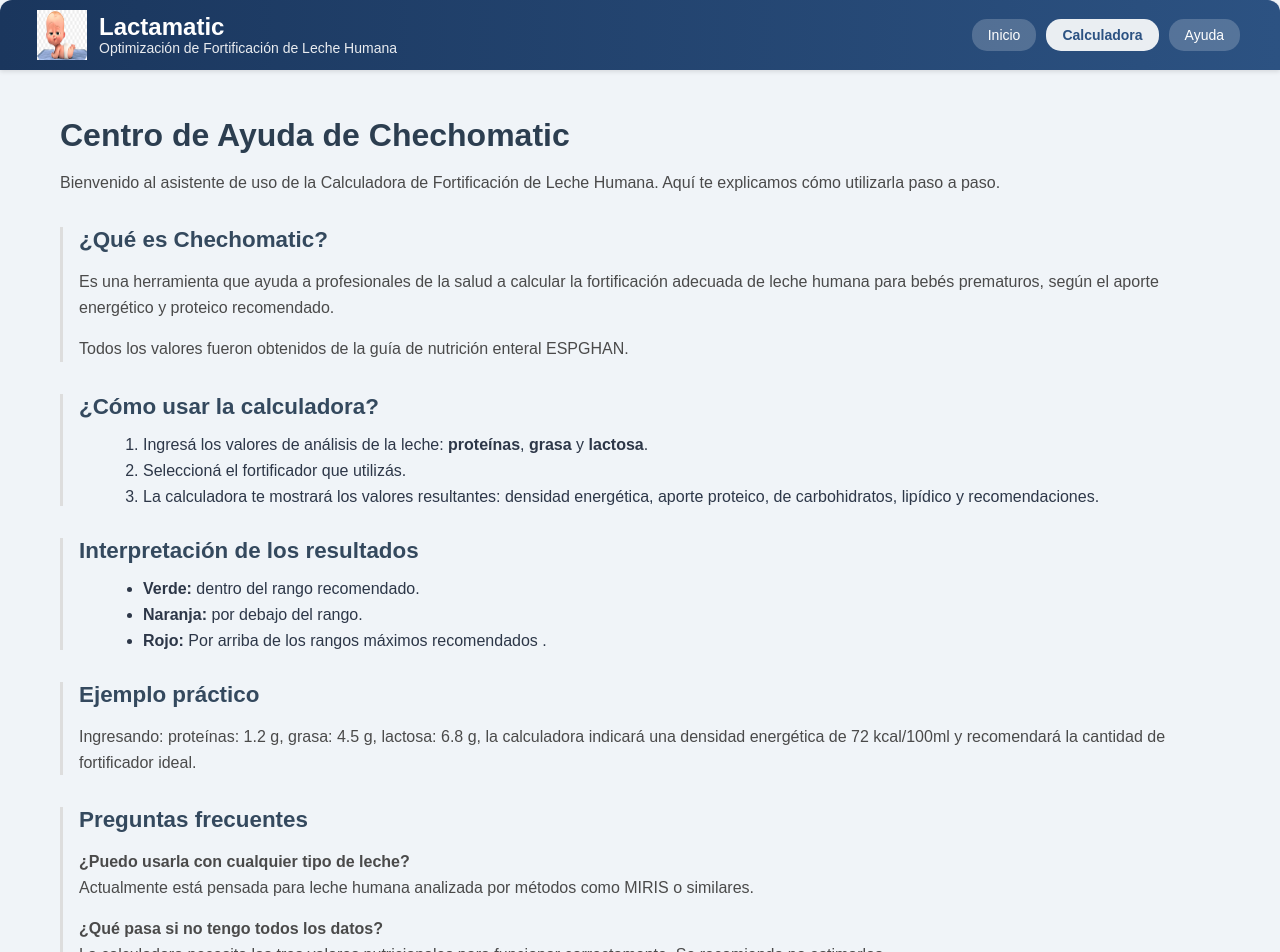
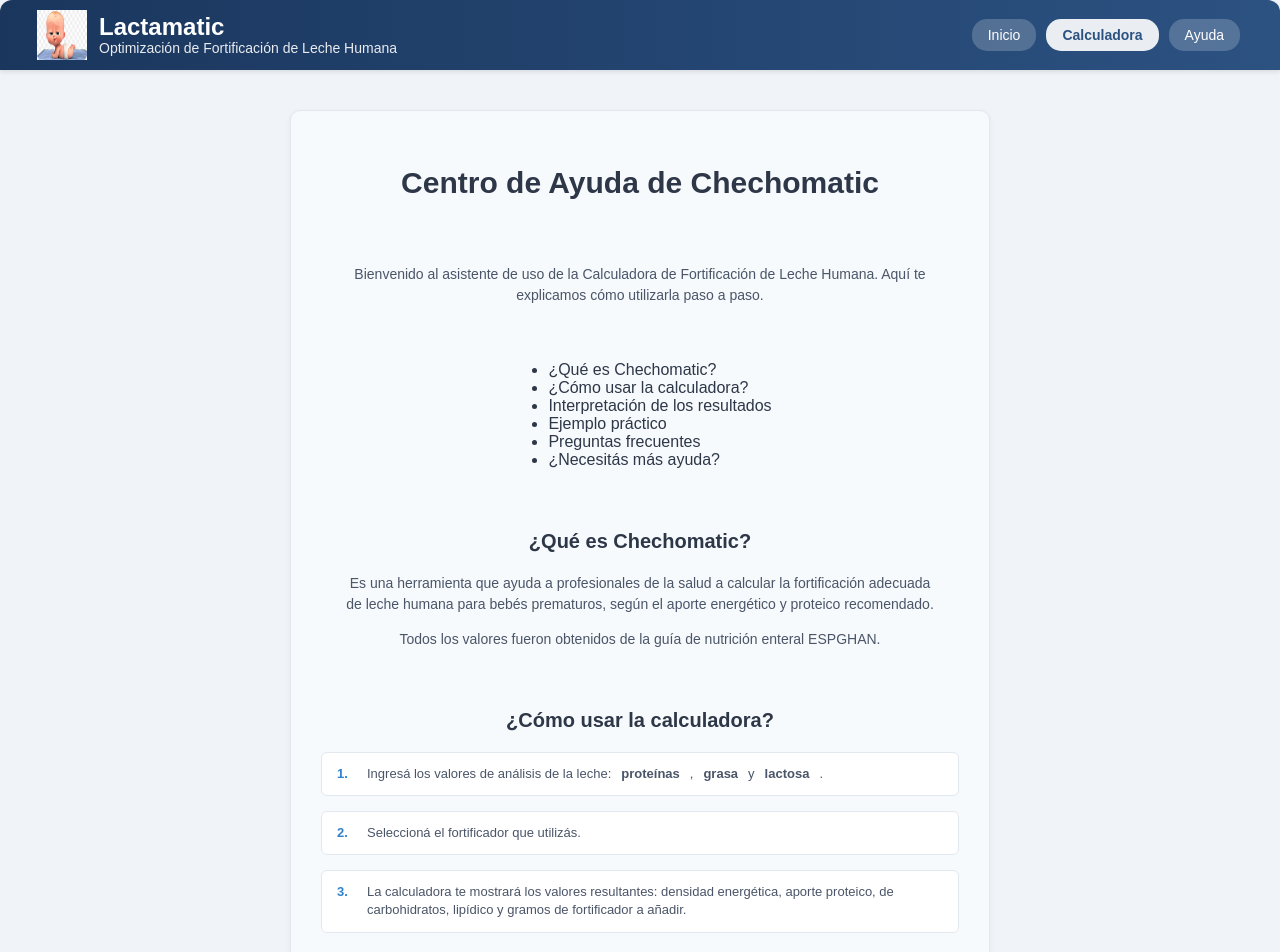
Before and after one commit to gabieb2/LactaMatic, a Next.js app: page /help in a window 1280 px wide. Shown: the top 952 px of the page. Built offline with nearby package versions, Linux system fonts and the light colour scheme.

Commit message:
style: Help page re-stiled

```diff
--- a/src/Components/centercontainer.js
+++ b/src/Components/centercontainer.js
@@ -1,17 +1,85 @@
 import React from 'react';
-import styles from './centercontainer.css';  // Si tienes un archivo CSS externo, o puedes aplicar estilos en línea
+import styles from './centercontainer.module.css';  // Si tienes un archivo CSS externo, o puedes aplicar estilos en línea
 
 function CenterContainer() {
   return (
-    <div className={styles.CenterContainer}>
-      <h>Fortificación basada en recomendación ESPAGH de 3,5gr/150ml por Kg de peso
-      <br /> Coloque el peso del niño:
-      <br />Seleccione si fue termino a pretermino
-      <br /> Indique la fecha de nacimiento/días de vida
-      </h>
+    <div className={styles.centerContainer}>
+      <div className={styles.ayudaContainer}>
+        <div className={styles.ayudaTitulo}>
+          <h2>Centro de Ayuda de Chechomatic</h2>
+        </div>
 
+        <p className={styles.ayudaDescripcion}>
+          Bienvenido al asistente de uso de la Calculadora de Fortificación de Leche Humana. Aquí te explicamos cómo utilizarla paso a paso.
+        </p>
+
+        {/* Índice / Tabla de contenidos */}
+        <nav className={styles.ayudaIndice}>
+          <ul>
+            <li><a href="#que-es">¿Qué es Chechomatic?</a></li>
+            <li><a href="#como-usar">¿Cómo usar la calculadora?</a></li>
+            <li><a href="#interpretacion">Interpretación de los resultados</a></li>
+            <li><a href="#ejemplo-practico">Ejemplo práctico</a></li>
+            <li><a href="#preguntas-frecuentes">Preguntas frecuentes</a></li>
+            <li><a href="#mas-ayuda">¿Necesitás más ayuda?</a></li>
+          </ul>
+        </nav>
+
+        <section id="que-es">
+          <h3 className={styles.ayudaTitulo}>¿Qué es Chechomatic?</h3>
+          <p className={styles.ayudaDescripcion}>
+            Es una herramienta que ayuda a profesionales de la salud a calcular la fortificación adecuada de leche humana para bebés prematuros, según el aporte energético y proteico recomendado.
+          </p>
+          <p className={styles.ayudaDescripcion}>
+            Todos los valores fueron obtenidos de la guía de nutrición enteral ESPGHAN.
+          </p>
+        </section>
+
+        <section id="como-usar">
+          <h3 className={styles.ayudaTitulo}>¿Cómo usar la calculadora?</h3>
+          <ol className={styles.ayudaLista}>
+            <li>Ingresá los valores de análisis de la leche: <strong>proteínas</strong>, <strong>grasa</strong> y <strong>lactosa</strong>.</li>
+            <li>Seleccioná el fortificador que utilizás.</li>
+            <li>La calculadora te mostrará los valores resultantes: densidad energética, aporte proteico, de carbohidratos, lipídico y gramos de fortificador a añadir.</li>
+          </ol>
+        </section>
+
+        <section id="interpretacion">
+          <h3 className={styles.ayudaTitulo}>Interpretación de los resultados</h3>
+          <ul className={styles.ayudaLista}>
+            <li><strong>Verde:</strong> dentro del rango recomendado.</li>
+            <li><strong>Naranja:</strong> por debajo del rango.</li>
+            <li><strong>Rojo:</strong> Por arriba de los rangos máximos recomendados.</li>
+          </ul>
+        </section>
+
+        <section id="ejemplo-practico">
+          <h3 className={styles.ayudaTitulo}>Ejemplo práctico</h3>
+          <p className={styles.ayudaDescripcion}>
+            Ingresando: proteínas: 1.2 g, grasa: 4.5 g, lactosa: 6.8 g, la calculadora indicará una densidad energética de 72 kcal/100ml y recomendará la cantidad de fortificador ideal.
+          </p>
+        </section>
+
+        <section id="preguntas-frecuentes">
+          <h3 className={styles.ayudaTitulo}>Preguntas frecuentes</h3>
+
+          <p className={styles.ayudaDescripcion}>
+            <strong>¿Qué pasa si no tengo todos los datos?</strong><br />
+            <br />
+            Puedes utilizar un valor estimado según el tipo de puerperio (término/pretérmino) así como los días de vida del bebé, pero ten en cuenta que la precisión de los resultados puede verse afectada.
+          </p>
+        </section>
+
+        <section id="mas-ayuda">
+          <h3 className={styles.ayudaTitulo}>¿Necesitás más ayuda?</h3>
+          <p className={styles.ayudaDescripcion}>
+            Contactanos a <a href="mailto:gabriel.beinotti@unc.edu.ar">gabriel.beinotti@unc.edu.ar</a> o consultá la documentación técnica completa.
+          </p>
+        </section>
+      </div>
     </div>
   );
 }
 
+
 export default CenterContainer;
--- /dev/null
+++ b/src/Components/centercontainer.module.css
@@ -0,0 +1,112 @@
+/* Contenedor principal de la ayuda */
+.ayudaContainer {
+  display: flex;
+  flex-direction: column;
+  align-items: center;
+  justify-content: center;
+  gap: 25px;
+  padding: 30px;
+  background-color: #f7fafc;
+  border: 1px solid #e2e8f0;
+  border-radius: 10px;
+  max-width: 700px;
+  margin: 40px auto;
+  box-shadow: 0 2px 6px rgba(0,0,0,0.05);
+}
+
+/* Título de la sección */
+.ayudaTitulo {
+  font-size: 20px;
+  font-weight: 700;
+  color: #2d3748;
+  text-align: center;
+}
+
+/* Subtítulo o descripción */
+.ayudaDescripcion {
+  font-size: 14px;
+  color: #4a5568;
+  text-align: center;
+  line-height: 1.5;
+  max-width: 600px;
+}
+
+/* Lista de pasos o instrucciones */
+.ayudaLista {
+  display: flex;
+  flex-direction: column;
+  gap: 15px;
+  padding: 0;
+  margin: 0;
+  list-style: none;
+  width: 100%;
+}
+
+.ayudaLista li {
+  background-color: #ffffff;
+  border: 1px solid #e2e8f0;
+  border-radius: 6px;
+  padding: 12px 15px;
+  font-size: 13px;
+  color: #4a5568;
+  line-height: 1.4;
+  display: flex;
+  align-items: flex-start;
+  gap: 10px;
+}
+
+/* Iconos o números de la lista */
+.ayudaLista li::before {
+  content: counter(item) ".";
+  counter-increment: item;
+  font-weight: bold;
+  color: #3182ce;
+  min-width: 20px;
+}
+
+/* Reset para contador de la lista */
+.ayudaLista {
+  counter-reset: item;
+}
+
+/* Botón de acción dentro de la ayuda */
+.ayudaBoton {
+  padding: 10px 18px;
+  background-color: #ebf8ff;
+  color: #2b6cb0;
+  border: 1px solid #4299e1;
+  border-radius: 5px;
+  font-size: 14px;
+  cursor: pointer;
+  transition: all 0.2s;
+  text-align: center;
+}
+
+.ayudaBoton:hover {
+  background-color: #bee3f8;
+}
+
+/* Responsive */
+@media (max-width: 480px) {
+  .ayudaContainer {
+    padding: 20px;
+    margin: 20px;
+  }
+
+  .ayudaTitulo {
+    font-size: 18px;
+  }
+
+  .ayudaDescripcion {
+    font-size: 13px;
+  }
+
+  .ayudaLista li {
+    font-size: 12px;
+    padding: 10px;
+  }
+
+  .ayudaBoton {
+    width: 100%;
+  }
+}
--- a/src/pages/help.js
+++ b/src/pages/help.js
@@ -2,10 +2,12 @@ import React from 'react';
 import Head from 'next/head';
 import Header from '../Components/header'; // corregí a minúscula si tu carpeta es 'components'
 import styles from '../styles/Home.module.css';
+import CenterContainer from '../Components/centercontainer';
+
 
 function Ayuda() {
   return (
-    <div className={styles.container}>
+    <div className={styles.pageContainer}>
       <Head>
         <title>Chechomatic - Ayuda</title>
         <meta name="description" content="Guía para utilizar la calculadora de fortificación de leche humana para prematuros" />
@@ -13,58 +15,12 @@ function Ayuda() {
         <link rel="icon" href="/favicon.ico" />
       </Head>
 
-      <div className={styles.app}>
-        <Header />
+      <Header />
 
-        <main className={styles.mainContent}>
-          <h2>Centro de Ayuda de Chechomatic</h2>
-          <p>Bienvenido al asistente de uso de la Calculadora de Fortificación de Leche Humana. Aquí te explicamos cómo utilizarla paso a paso.</p>
-
-          <section>
-            <h3>¿Qué es Chechomatic?</h3>
-            <p>Es una herramienta que ayuda a profesionales de la salud a calcular la fortificación adecuada de leche humana para bebés prematuros, según el aporte energético y proteico recomendado.</p>
-            <p>Todos los valores fueron obtenidos de la guía de nutrición enteral ESPGHAN.</p>
-
-          </section>
-
-          <section>
-            <h3>¿Cómo usar la calculadora?</h3>
-            <ol>
-              <li>Ingresá los valores de análisis de la leche: <strong>proteínas</strong>, <strong>grasa</strong> y <strong>lactosa</strong>.</li>
-              <li>Seleccioná el fortificador que utilizás.</li>
-              <li>La calculadora te mostrará los valores resultantes: densidad energética, aporte proteico, de carbohidratos, lipídico y recomendaciones.</li>
-            </ol>
-          </section>
-
-          <section>
-            <h3>Interpretación de los resultados</h3>
-            <ul>
-              <li><strong>Verde:</strong> dentro del rango recomendado.</li>
-              <li><strong>Naranja:</strong> por debajo del rango.</li>
-              <li><strong>Rojo:</strong> Por arriba de los rangos máximos recomendados .</li>
-            </ul>
-          </section>
-
-          <section>
-            <h3>Ejemplo práctico</h3>
-            <p>Ingresando: proteínas: 1.2 g, grasa: 4.5 g, lactosa: 6.8 g, la calculadora indicará una densidad energética de 72 kcal/100ml y recomendará la cantidad de fortificador ideal.</p>
-          </section>
-
-          <section>
-            <h3>Preguntas frecuentes</h3>
-            <p><strong>¿Puedo usarla con cualquier tipo de leche?</strong><br />
-            Actualmente está pensada para leche humana analizada por métodos como MIRIS o similares.</p>
-
-            <p><strong>¿Qué pasa si no tengo todos los datos?</strong><br />
-            La calculadora necesita los tres valores nutricionales para funcionar correctamente. Se recomienda no estimarlos.</p>
-          </section>
-
-          <section>
-            <h3>¿Necesitás más ayuda?</h3>
-            <p>Contactanos a <a href="mailto:gabriel.beinotti@unc.edu.ar">gabriel.beinotti@unc.edu.ar</a> o consultá la documentación técnica completa.</p>
-          </section>
-        </main>
-      </div>
+      {/* Contenedor centrado para la ayuda */}
+      <main className={styles.pageContainer}>
+        <CenterContainer />
+      </main>
     </div>
   );
 }
```
Also changed, not shown: src/Components/centercontainer.css (deleted, +0 -10 lines).
